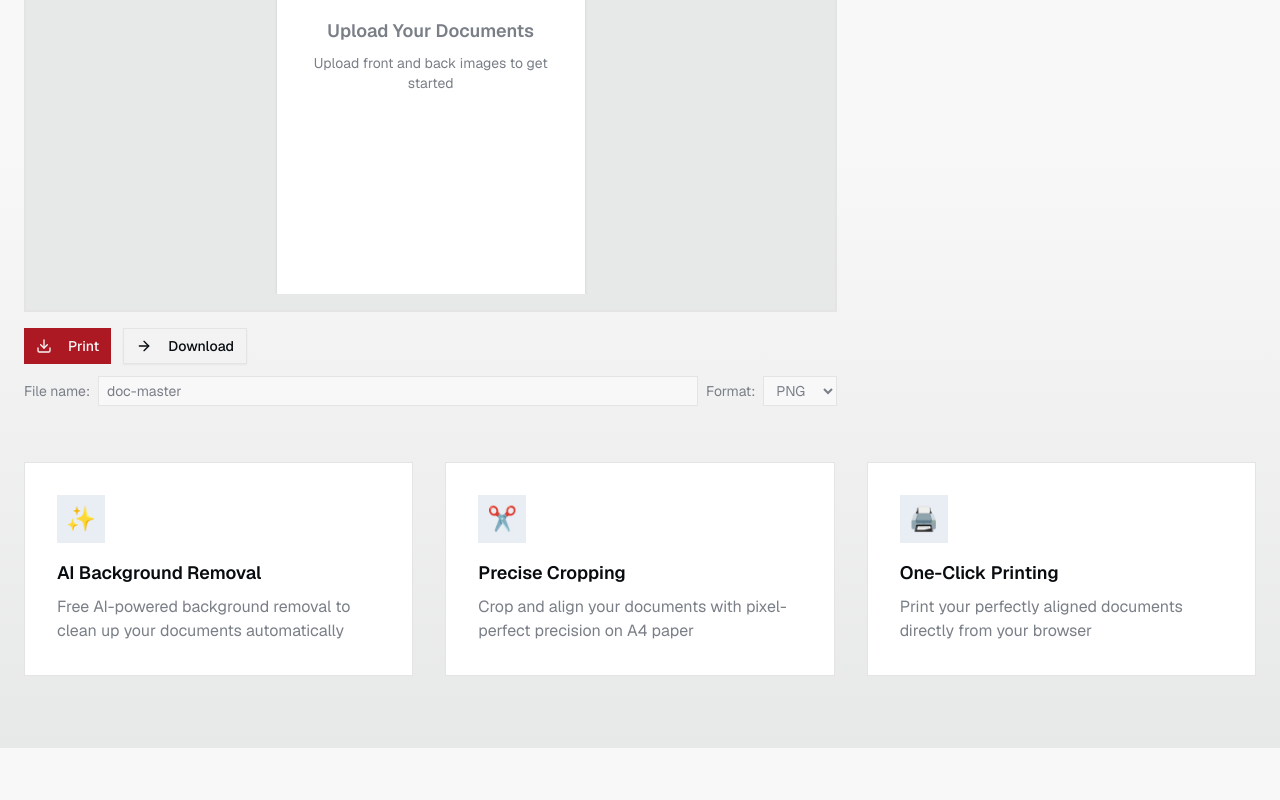
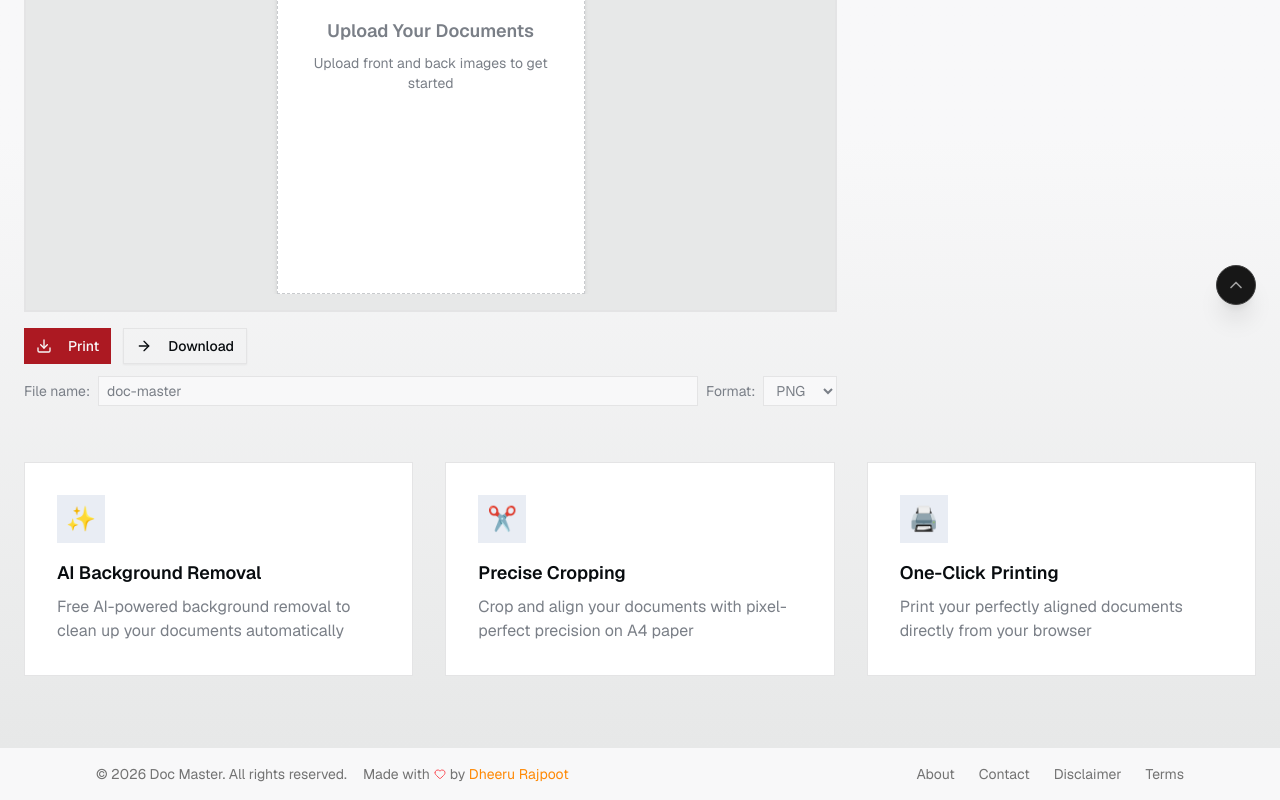
Before and after one commit to dheerurajpoot/doc-master, a Next.js app: page / in a window 1280 px wide. Shown: the part 471-1271 px from the top of the page. Before the commit the page ends 1219 px from the top, so only its background shows below. Built offline with nearby package versions, Linux system fonts and the light colour scheme.

Commit message:
add footer and bug fixing

```diff
--- a/app/layout.tsx
+++ b/app/layout.tsx
@@ -3,6 +3,7 @@ import type { Metadata } from "next";
 import { Geist, Geist_Mono } from "next/font/google";
 import "./globals.css";
 import { TopNav, BottomNav } from "@/components/navigation";
+import Footer from "@/components/footer";
 
 const _geist = Geist({ subsets: ["latin"] });
 const _geistMono = Geist_Mono({ subsets: ["latin"] });
@@ -11,7 +12,6 @@ export const metadata: Metadata = {
 	title: "Doc Master - Professional Document Alignment & Printing",
 	description:
 		"Align, crop, and prepare your documents for printing on A4 paper with AI-powered background removal. Free, fast, and professional.",
-	generator: "v0.app",
 	icons: {
 		icon: [
 			{
@@ -42,6 +42,7 @@ export default function RootLayout({
 				<TopNav />
 				{children}
 				<BottomNav />
+				<Footer />
 			</body>
 		</html>
 	);
--- a/app/page.tsx
+++ b/app/page.tsx
@@ -3,14 +3,7 @@
 import type React from "react";
 import { useEffect, useState, useRef } from "react";
 import { Button } from "@/components/ui/button";
-import {
-	Upload,
-	Trash2,
-	Download,
-	Wand2,
-	Crop as Crop2,
-	ArrowRight,
-} from "lucide-react";
+import { Upload, Trash2, Download, Wand2, ArrowRight } from "lucide-react";
 
 interface ImageState {
 	front?: {
@@ -122,7 +115,7 @@ function ImageWithCrop({
 		const dy = currentY - dragStartRef.current.y;
 		const start = dragStartRef.current.area!;
 
-		let next = { ...start };
+		const next = { ...start };
 
 		if (dragMode === "move") {
 			next.x = Math.min(
@@ -188,12 +181,12 @@ function ImageWithCrop({
 				transform: `translate(${x}px, ${y}px) rotate(${rotation}deg) scale(${scale})`,
 				transformOrigin: "top left",
 			}}
-			onClick={(e) => {
+			onClick={() => {
 				if (!isCropping) {
 					onClick();
 				}
 			}}
-			onDoubleClick={(e) => {
+			onDoubleClick={() => {
 				if (!isCropping) {
 					onCropClick();
 				}
@@ -253,23 +246,23 @@ function ImageWithCrop({
 							{/* Resize handles */}
 							<div
 								onMouseDown={(e) => startDrag(e, "resize-nw")}
-								className='absolute w-3 h-3 -left-1.5 -top-1.5 rounded-full bg-accent border-2 border-background cursor-nw-resize'
+								className='absolute w-3.5 h-3.5 -left-1.5 -top-1.5 rounded-full bg-accent border-2 border-background cursor-nw-resize shadow-sm transition-transform hover:scale-110'
 							/>
 							<div
 								onMouseDown={(e) => startDrag(e, "resize-ne")}
-								className='absolute w-3 h-3 -right-1.5 -top-1.5 rounded-full bg-accent border-2 border-background cursor-ne-resize'
+								className='absolute w-3.5 h-3.5 -right-1.5 -top-1.5 rounded-full bg-accent border-2 border-background cursor-ne-resize shadow-sm transition-transform hover:scale-110'
 							/>
 							<div
 								onMouseDown={(e) => startDrag(e, "resize-sw")}
-								className='absolute w-3 h-3 -left-1.5 -bottom-1.5 rounded-full bg-accent border-2 border-background cursor-sw-resize'
+								className='absolute w-3.5 h-3.5 -left-1.5 -bottom-1.5 rounded-full bg-accent border-2 border-background cursor-sw-resize shadow-sm transition-transform hover:scale-110'
 							/>
 							<div
 								onMouseDown={(e) => startDrag(e, "resize-se")}
-								className='absolute w-3 h-3 -right-1.5 -bottom-1.5 rounded-full bg-accent border-2 border-background cursor-se-resize'
+								className='absolute w-3.5 h-3.5 -right-1.5 -bottom-1.5 rounded-full bg-accent border-2 border-background cursor-se-resize shadow-sm transition-transform hover:scale-110'
 							/>
 						</div>
 						{/* Crop controls */}
-						<div className='absolute -bottom-12 left-0 right-0 flex gap-2 justify-center'>
+						<div className='absolute -bottom-12 left-0 right-0 flex gap-2 justify-center bg-background/80 backdrop-blur-sm rounded-md p-2 border border-border shadow-sm'>
 							<Button
 								onClick={(e) => {
 									e.stopPropagation();
@@ -567,14 +560,28 @@ export default function Home() {
             <title>Doc Master Print</title>
             <style>
               @page { size: A4; margin: 0; }
-              * { margin: 0; padding: 0; }
-              html, body { height: 100%; }
-              body { display: flex; align-items: center; justify-content: center; min-height: 100vh; background: #ffffff; }
-              img { max-width: 100%; height: auto; page-break-inside: avoid; object-fit: contain; }
+              html, body { margin: 0; padding: 0; }
+              .page {
+                width: 210mm;
+                height: 297mm;
+                margin: 0;
+                page-break-after: avoid;
+                display: flex;
+                align-items: center;
+                justify-content: center;
+                background: #ffffff;
+              }
+              img {
+                width: 210mm;
+                height: 297mm;
+                object-fit: contain;
+              }
             </style>
           </head>
           <body>
-            <img src="${dataUrl}" style="width: 210mm; height: auto;" />
+            <div class="page">
+              <img src="${dataUrl}" />
+            </div>
           </body>
         </html>
       `);
@@ -591,8 +598,7 @@ export default function Home() {
 		const mime =
 			downloadSettings.format === "jpeg" ? "image/jpeg" : "image/png";
 		const ext = downloadSettings.format === "jpeg" ? "jpg" : "png";
-		const baseName =
-			downloadSettings.filename.trim() || "doc-master-document";
+		const baseName = downloadSettings.filename.trim() || "doc-master";
 
 		// Use high quality for download (quality 0.95 for JPEG, default for PNG)
 		const quality = downloadSettings.format === "jpeg" ? 0.95 : undefined;
@@ -644,7 +650,7 @@ export default function Home() {
 											height: PREVIEW_H * previewScale,
 										}}>
 										<div
-											className='relative bg-white rounded-md shadow-sm overflow-hidden'
+											className='relative bg-white rounded-lg shadow-md overflow-hidden border border-dashed border-muted-foreground/40'
 											style={{
 												width: PREVIEW_W,
 												height: PREVIEW_H,
@@ -702,11 +708,14 @@ export default function Home() {
 															cropArea={
 																cropAreas.front
 															}
-															onClick={() =>
+															onClick={() => {
 																setSelectedImage(
 																	"front"
-																)
-															}
+																);
+																startCrop(
+																	"front"
+																);
+															}}
 															onCropClick={() =>
 																startCrop(
 																	"front"
@@ -762,11 +771,14 @@ export default function Home() {
 															cropArea={
 																cropAreas.back
 															}
-															onClick={() =>
+															onClick={() => {
 																setSelectedImage(
 																	"back"
-																)
-															}
+																);
+																startCrop(
+																	"back"
+																);
+															}}
 															onCropClick={() =>
 																startCrop(
 																	"back"
@@ -819,7 +831,7 @@ export default function Home() {
 								</div>
 
 								{/* Download settings */}
-								<div className='flex flex-col sm:flex-row gap-2 sm:items-center text-xs sm:text-sm text-muted-foreground'>
+								<div className='flex flex-row gap-2 sm:items-center text-xs sm:text-sm text-muted-foreground'>
 									<div className='flex-1 flex items-center gap-2'>
 										<label className='whitespace-nowrap'>
 											File name:
@@ -1035,15 +1047,6 @@ export default function Home() {
 												? "Removing..."
 												: "Remove Background"}
 										</Button>
-										<Button
-											onClick={() =>
-												startCrop(selectedImage)
-											}
-											variant='outline'
-											className='w-full bg-transparent'>
-											<Crop2 className='w-4 h-4 mr-2' />
-											Crop Image
-										</Button>
 									</div>
 
 									{/* Clear */}
--- /dev/null
+++ b/components/footer.tsx
@@ -0,0 +1,68 @@
+"use client";
+import { ChevronUp, Heart } from "lucide-react";
+import Link from "next/link";
+
+export default function Footer() {
+	// Scroll to top function
+	const scrollToTop = () => {
+		window.scrollTo({ top: 0, behavior: "smooth" });
+	};
+
+	// Legal links
+	const legalLinks = [
+		{ name: "About", href: "/about" },
+		{ name: "Contact", href: "/contact" },
+		{ name: "Disclaimer", href: "/disclaimer" },
+		{ name: "Terms", href: "/terms" },
+	];
+
+	return (
+		<footer className='relative mb-16 md:mb-0 '>
+			<div className='relative z-10 max-w-6xl mx-auto px-4 sm:px-6 lg:px-8'>
+				{/* Bottom Bar */}
+				<div className='py-4'>
+					<div className='flex flex-col-reverse gap-3 sm:flex-row sm:items-center sm:justify-between space-y-3 sm:space-y-0'>
+						{/* Copyright & Love */}
+						<div className='flex flex-col sm:flex-row sm:items-center space-y-2 sm:space-y-0 sm:space-x-4 text-center sm:text-left'>
+							<p className='text-neutral-500 text-sm'>
+								© 2026 Doc Master. All rights reserved.
+							</p>
+							<div className='flex items-center justify-center sm:justify-start space-x-1 text-neutral-500 text-sm'>
+								<span>Made with</span>
+								<Heart className='w-3 h-3 text-red-500 animate-pulse' />
+								<span>
+									by{" "}
+									<Link
+										href='https://dheeru.org'
+										className='text-orange-400 hover:text-orange-500 transition-colors duration-200'>
+										Dheeru Rajpoot
+									</Link>
+								</span>
+							</div>
+						</div>
+
+						{/* Legal Links */}
+						<div className='flex justify-center sm:justify-end space-x-6'>
+							{legalLinks.map((link, index) => (
+								<a
+									key={index}
+									href={link.href}
+									className='text-neutral-500 hover:text-orange-400 transition-colors duration-200 text-sm'>
+									{link.name}
+								</a>
+							))}
+						</div>
+					</div>
+				</div>
+
+				{/* Back to Top Button - Only show on scroll */}
+				<button
+					onClick={scrollToTop}
+					className='fixed bottom-6 right-6 w-10 h-10 bg-neutral-900 hover:bg-neutral-800 border border-neutral-700 hover:border-orange-500 text-neutral-400 hover:text-orange-400 rounded-full flex items-center justify-center shadow-xl hover:shadow-2xl transition-all duration-300 hover:scale-110 z-20'
+					aria-label='Back to top'>
+					<ChevronUp className='w-5 h-5' />
+				</button>
+			</div>
+		</footer>
+	);
+}
```
